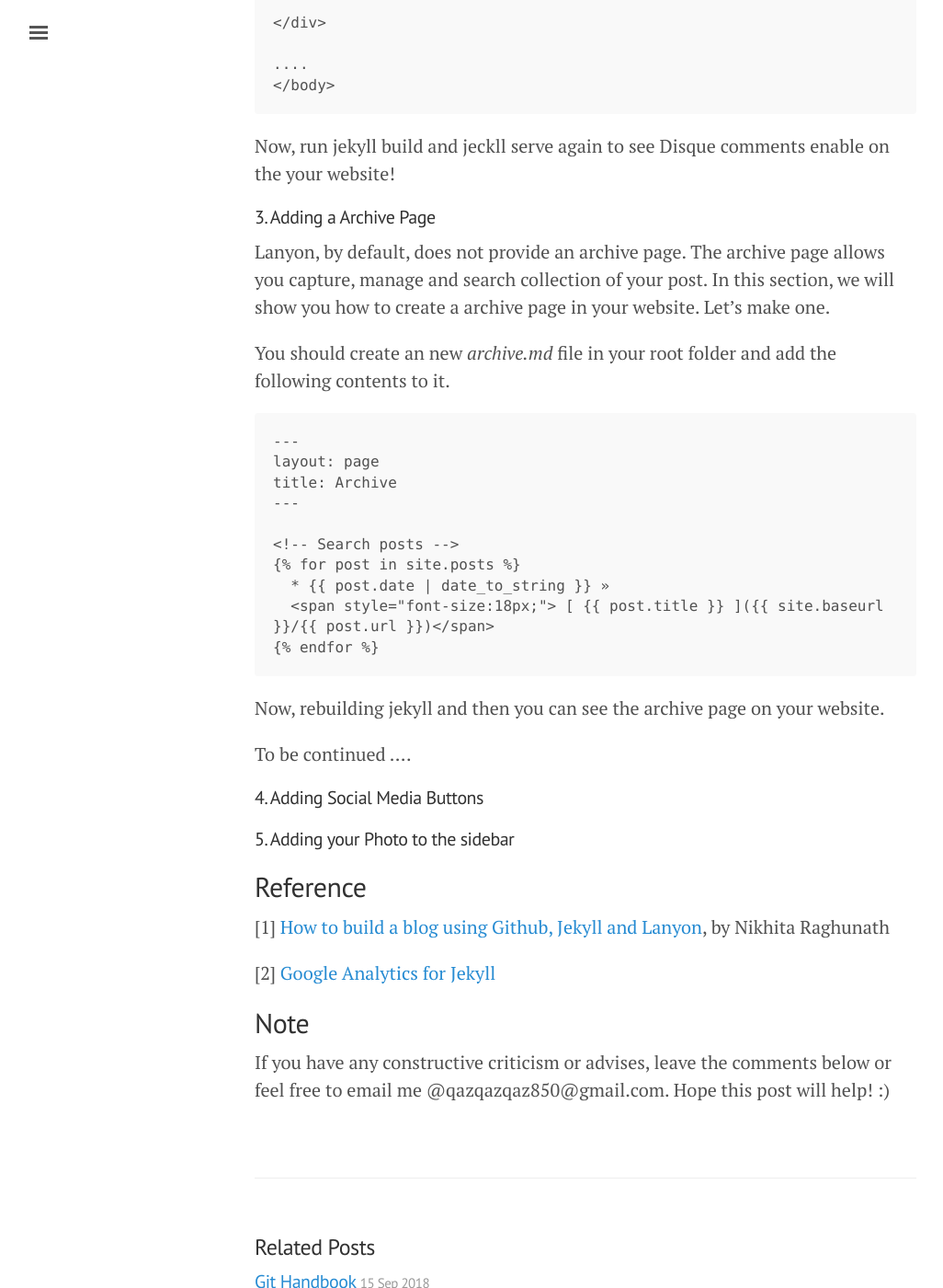
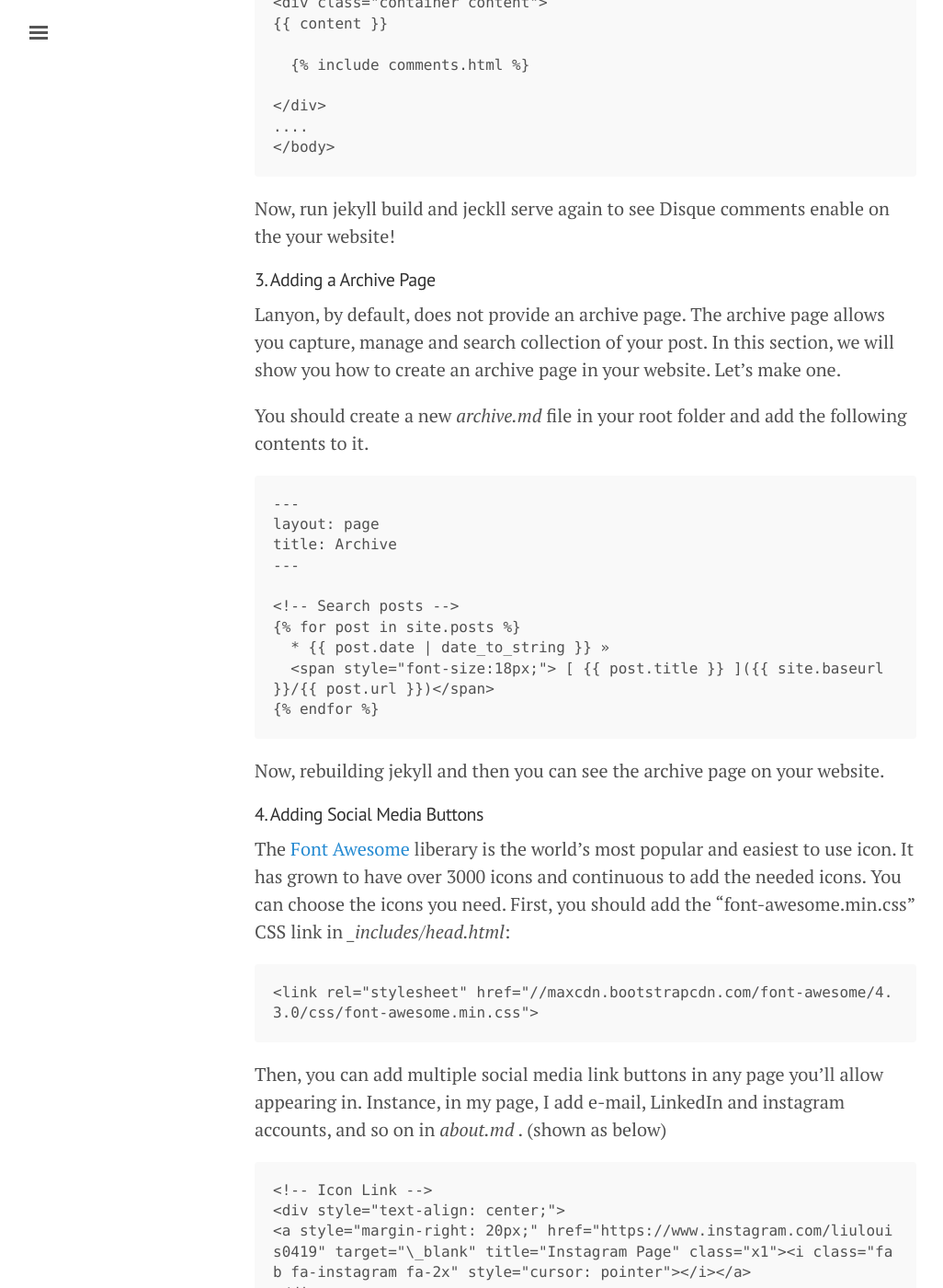
Before and after one commit to s311354/Louis, a Jekyll site: the page built from _posts/2018-09-22-whats-jekyll-part-II.md, in a window 1280 px wide and 1400 px high, scrolled down 3027 px. Shown: the whole window at 92% size, without its empty margins (3-1029 px from the left). Built offline with Jekyll 4.4.1, drawn with Linux system fonts in a browser that asks for light colours; nearby versions of some CDN libraries; some web fonts are replaced; comment, search, counter and statistics services are not loaded; some of the changed text lies outside the part shown.

Commit message:
add content on the 2018-09-22-whats-jekyll-part-II.md & new article - Calfornia Driver License

```diff
--- a/_posts/2018-09-22-whats-jekyll-part-II.md
+++ b/_posts/2018-09-22-whats-jekyll-part-II.md
@@ -18,6 +18,7 @@ Further to the previous past,
 	<li><a href="#EnableAnalytics">Enable Google Analytics</a></li>
 	<li><a href="#InsertDisqus">Inserting Disqus Comments</a></li>
 	<li><a href="#AddArchive">Adding a Archive Page</a></li>
+	<li><a href="#AddSocial">Adding Social Media Buttons</a></li>
 </ol></h6>
 
 <h4><a name="EnableAnalytics"></a>  1. Enable Google Analytics</h4>
@@ -63,7 +64,7 @@ Save it and you are good to go!!
 Disqus is a networked community platform widely used by website. With Disqus, your website gains a feature-rich comment system complete with social network integration and extensive community functions.
 
 
-First, you also need a Disqus account for this feature. Head to the [website](https://disqus.com), creating an account and it'll ask you if you want to "Add Disqus to your site". The website will provide the Disqus setting. You should create *comments.html* in *_includes/* dircetory and paste the setting on this html file, shown as below:
+First, you also need a Disqus account for this feature. Head to the [website](https://disqus.com), creating an account and it'll ask you if you want to "Add Disqus to your site". The website will show the guideline how to add the Disqus comment system in your blog. You should create *comments.html* in *_includes/* dircetory and paste the setting on this html file, shown as below:
 
 <div class="language-shell highlighter-rouge">
 <pre class="highlight">&lt;!-- Intergating Disqus comments  --&gt;                                               &lt;div id="disqus_thread"&gt;&lt;/div&gt;
@@ -89,10 +90,11 @@ First, you also need a Disqus account for this feature. Head to the [website](ht
 &lt;noscript&gt;Please enable JavaScript to view the &lt;a href="https://disqus.com/?ref_noscript"&gt;comments powered by Disqus.&lt;/a&gt;&lt;/noscript&gt;
 </pre></div>
 
-In addition, open the *_layouts/default.html* file and add the line as shown:
+#### **NOTE: Do not paste the code posted above - you’ll link to my google analytics account !**
 
-<div class="language-shell highlighter-rouge">
-<pre class="highlight">&lt;body&gt;
+Moreover, opening the *_layouts/default.html* file and adding the line as shown:
+
+<div class="language-shell highlighter-rouge"><pre class="highlight">&lt;body&gt;
 ....
 &lt;!-- disqus web site  --&gt;
 &lt;div class="container content"&gt;
@@ -101,7 +103,6 @@ In addition, open the *_layouts/default.html* file and add the line as shown:
   &#123;% include comments.html %&#125;
 
 &lt;/div&gt;
-
 ....
 &lt;/body&gt;
 </pre></div>
@@ -110,9 +111,9 @@ Now, run jekyll build and jeckll serve again to see Disque comments enable on th
 
 <h4><a name="AddArchive"></a>  3. Adding a Archive Page</h4>
 
-Lanyon, by default, does not provide an archive page. The archive page allows you capture, manage and search collection of your post. In this section, we will show you how to create a archive page in your website. Let's make one.
+Lanyon, by default, does not provide an archive page. The archive page allows you capture, manage and search collection of your post. In this section, we will show you how to create an archive page in your website. Let's make one.
 
-You should create an new *archive.md* file in your root folder and add the following contents to it.
+You should create a new *archive.md* file in your root folder and add the following contents to it.
 
 <div class="language-shell highlighter-rouge">
 <pre class="highlight">---
@@ -129,12 +130,32 @@ title: Archive
 
 Now, rebuilding jekyll and then you can see the archive page on your website.
 
-To be continued ....
-
 <h4><a name="AddSocial"></a>  4. Adding Social Media Buttons</h4>
 
+The [Font Awesome](https://fontawesome.com/?from=io) liberary is the world's most popular and easiest to use icon. It has grown to have over 3000 icons and continuous to add the needed icons. You can choose the icons you need.
+First, you should add the "font-awesome.min.css" CSS link in *_includes/head.html*:
+<div class="language-shell highlighter-rouge">
+<pre class="highlight">&lt;link rel="stylesheet" href="//maxcdn.bootstrapcdn.com/font-awesome/4.3.0/css/font-awesome.min.css"&gt;
+</pre></div>
+
+Then, you can add multiple social media link buttons in any page you'll allow appearing in. Instance, in my page, I add e-mail, LinkedIn and instagram accounts, and so on in *about.md* . (shown as below)
+
+<div class="language-shell highlighter-rouge">
+<pre class="highlight">&lt;!-- Icon Link --&gt;
+&lt;div style=&quot;text-align: center;&quot;&gt;
+&lt;a style=&quot;margin-right: 20px;&quot; href=&quot;https://www.instagram.com/liulouis0419&quot; target=&quot;\_blank&quot; title=&quot;Instagram Page&quot; class=&quot;x1&quot;&gt;&lt;i class=&quot;fab fa-instagram fa-2x&quot; style=&quot;cursor: pointer&quot;&gt;&lt;/i&gt;&lt;/a&gt;
+&lt;/div&gt;
+</pre></div>
+
+#### **REMARK: Replace href with your social media link.**
+
+Congratulation, your social buttons are ready for action! :)
+
+To be continued....
 
 <h4><a name="AddPhoto"></a>  5. Adding your Photo to the sidebar</h4>
+
+
 
 ## Reference
 [1] [How to build a blog using Github, Jekyll and Lanyon](https://nikhita.github.io//build-blog-using-github-jekyll#using-lanyon), by Nikhita Raghunath
```
Also changed, not shown: other parts of _posts/2018-09-22-whats-jekyll-part-II.md (+1 -1 lines), _posts/2018-10-30-Driver_License.md (added, +56 -0 lines).
